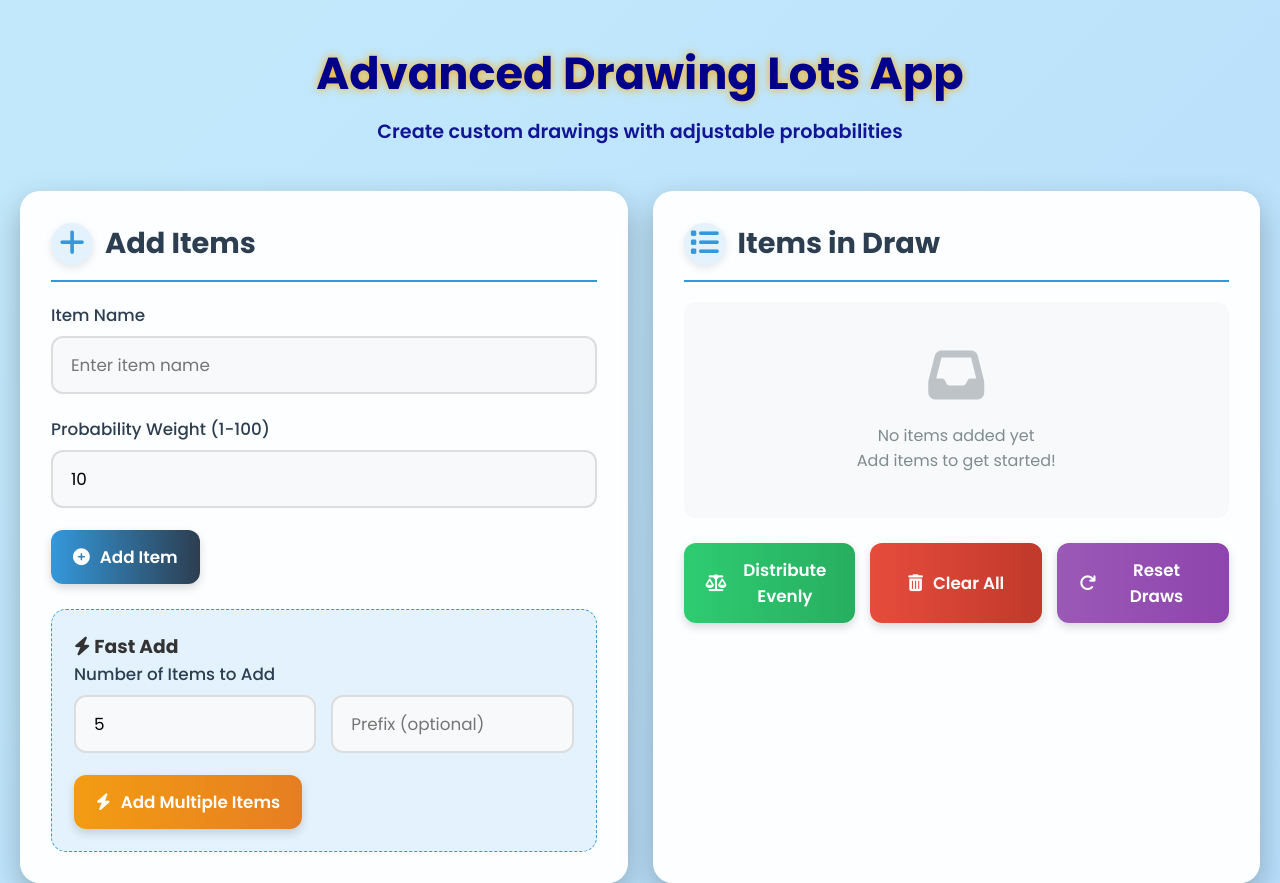
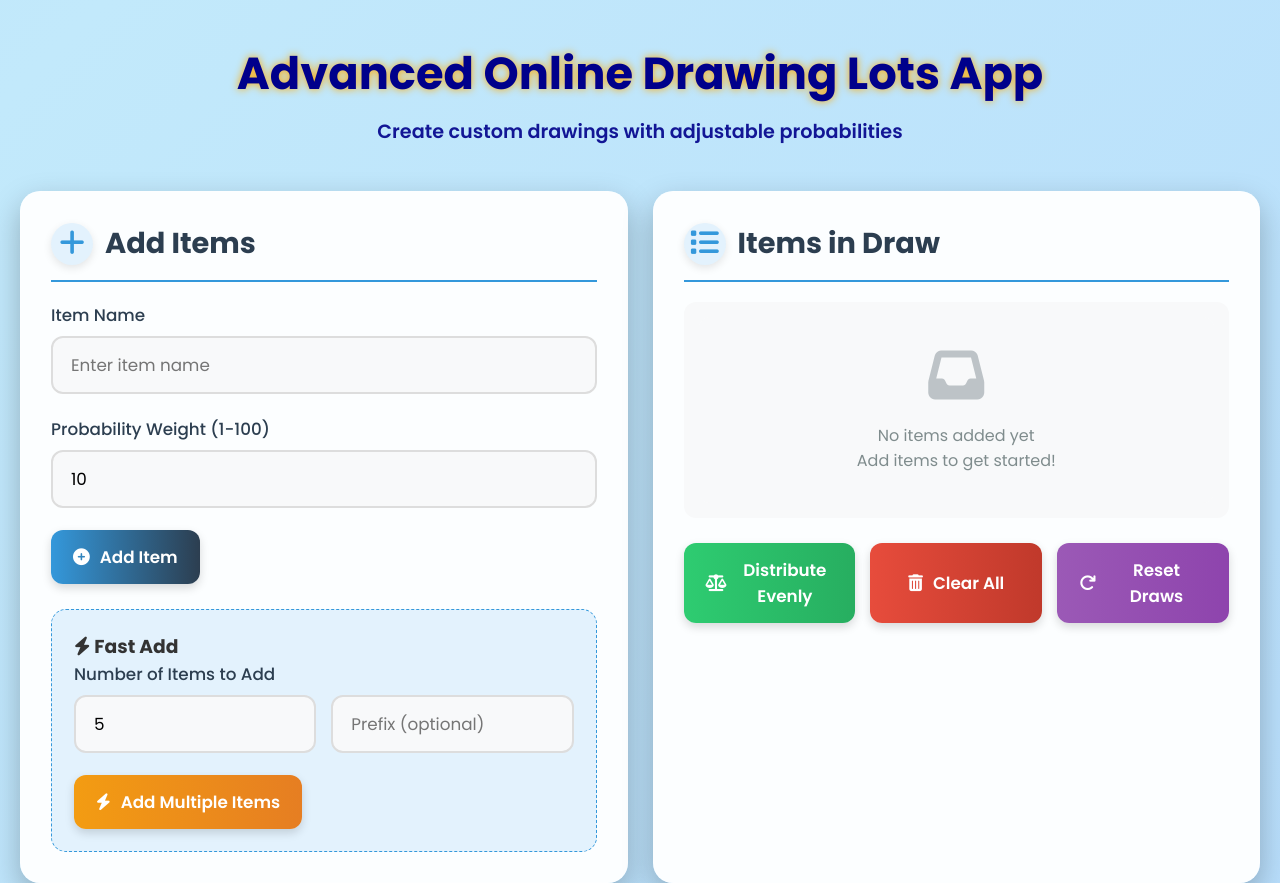
Before and after one commit to OrangeMeowMeow/DrawingLots, a plain HTML site: page index.html in a window 1280 px wide. Shown: the top 883 px of the page. Drawn offline with Linux system fonts and the light colour scheme.

Commit message:
Update index.html

```diff
--- a/index.html
+++ b/index.html
@@ -676,7 +676,7 @@
 <body>
     <div class="container">
         <header>
-            <h1>Advanced Drawing Lots App</h1>
+            <h1>Advanced Online Drawing Lots App</h1>
             <p>Create custom drawings with adjustable probabilities</p>
         </header>
 
```
